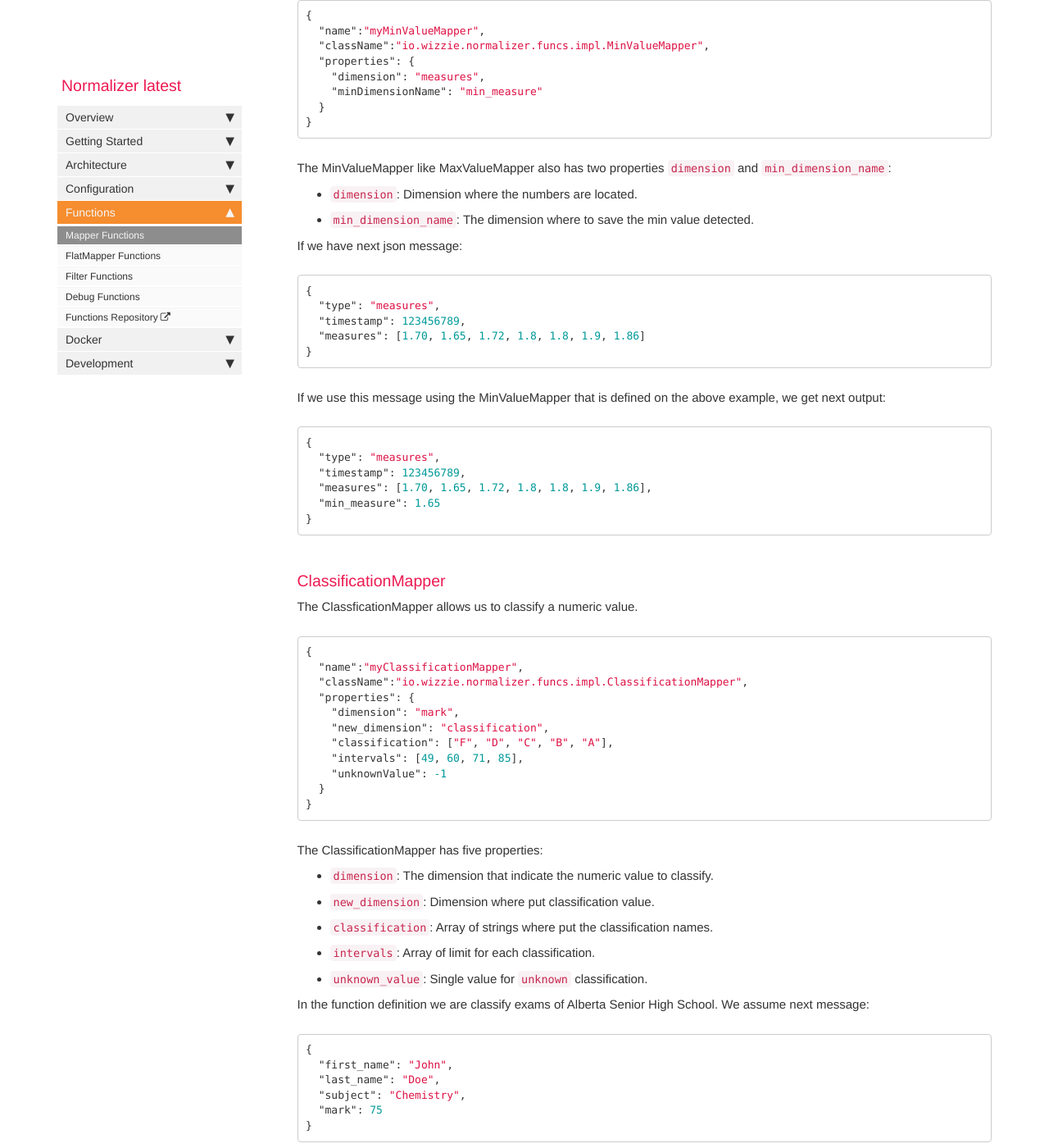
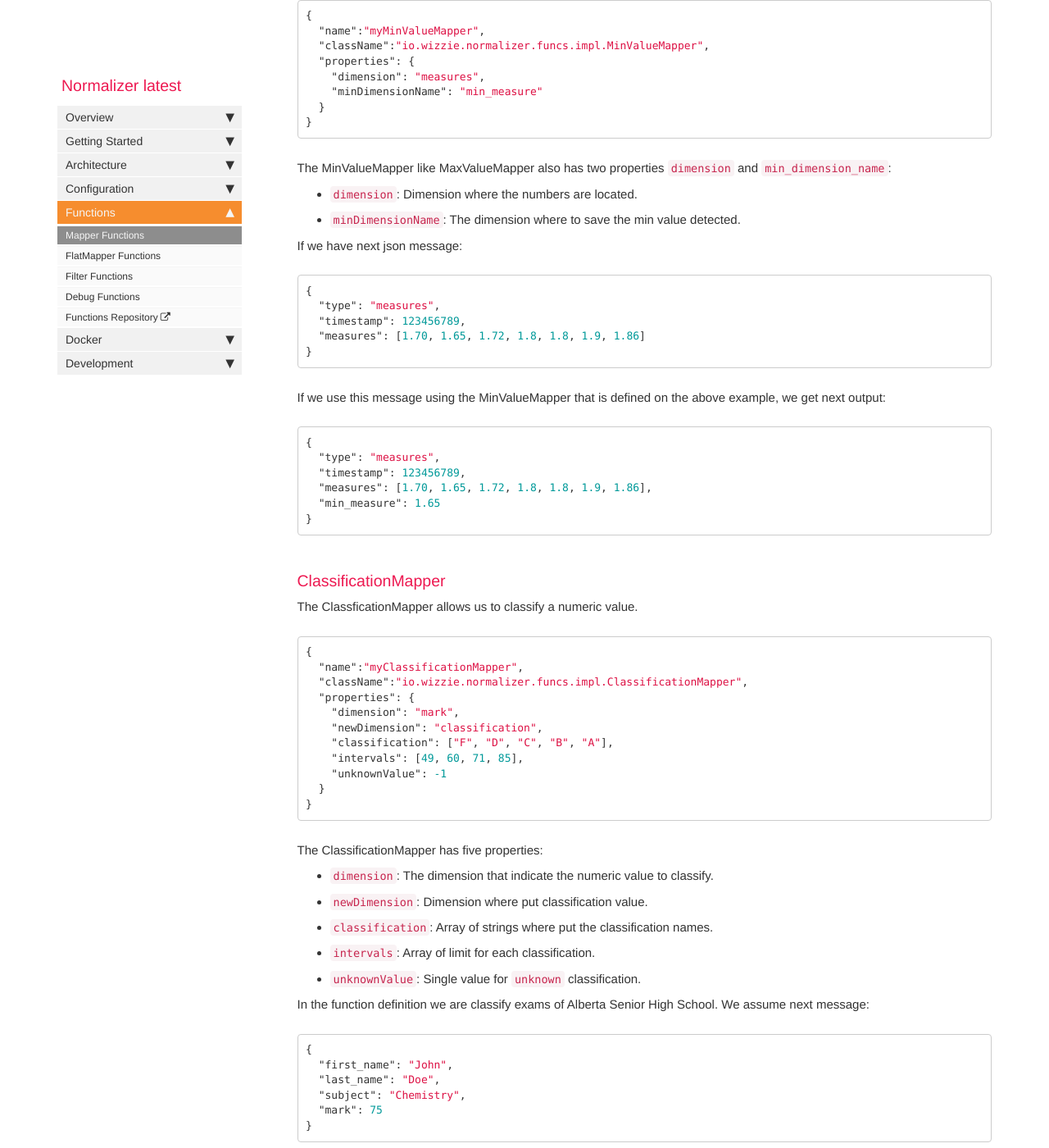
Before and after one commit to wizzie-io/wizzie-io.github.io, a Jekyll site: the page built from pages/normalizer/latest/functions/mapper_functions.md, in a window 1280 px wide and 1400 px high, scrolled down 6653 px. Shown: the whole window at 82% size. Built offline with Jekyll 4.4.1, drawn with Linux system fonts in a browser that asks for light colours; nearby versions of some CDN libraries; comment, search, counter and statistics services are not loaded; some of the changed text lies outside the part shown.

Commit message:
Change some properties to camelCase

```diff
--- a/pages/normalizer/latest/functions/mapper_functions.md
+++ b/pages/normalizer/latest/functions/mapper_functions.md
@@ -275,7 +275,7 @@ The MaxValueMapper is a function that allow us from an array of numbers which is
 The MaxValueMapper have two properties named `dimension` and `max_dimension_name`:
 
 * `dimension`: Dimension where the numbers are located.
-* `max_dimension_name`: The dimension where to save the max value detected.
+* `maxDimensionName`: The dimension where to save the max value detected.
 
 I we have next json message:
 
@@ -314,7 +314,7 @@ The MinValueMapper is like MaxValueMapper function, except that this function lo
 
 The MinValueMapper like MaxValueMapper also has two properties `dimension` and `min_dimension_name`:
 * `dimension`:  Dimension where the numbers are located.
-* `min_dimension_name`: The dimension where to save the min value detected.
+* `minDimensionName`: The dimension where to save the min value detected.
 
 If we have next json message:
 
@@ -347,7 +347,7 @@ The ClassficationMapper allows us to classify a numeric value.
   "className":"io.wizzie.normalizer.funcs.impl.ClassificationMapper",
   "properties": {
     "dimension": "mark",
-    "new_dimension": "classification",
+    "newDimension": "classification",
     "classification": ["F", "D", "C", "B", "A"],
     "intervals": [49, 60, 71, 85],
     "unknownValue": -1
@@ -358,10 +358,10 @@ The ClassficationMapper allows us to classify a numeric value.
 The ClassificationMapper has five properties:
 
 * `dimension`: The dimension that indicate the numeric value to classify.
-* `new_dimension`: Dimension where put classification value.
+* `newDimension`: Dimension where put classification value.
 * `classification`: Array of strings where put the classification names.
 * `intervals`: Array of limit for each classification.
-* `unknown_value`: Single value for `unknown` classification.
+* `unknownValue`: Single value for `unknown` classification.
 
 In the function definition we are classify exams of Alberta Senior High School. We assume next message:
 
@@ -407,7 +407,7 @@ This mapper has some properties:
 * `dimension`: The dimension field that you want to split.
 * `delimiter`:  The character that the mapper uses to split.
 * `fields`: The new fields to the splitter dimensions. This is a JSON Array.
-* `delete_dimension`: This is a boolean to indicate if you want to delete the original dimension. Default: false
+* `deleteDimension`: This is a boolean to indicate if you want to delete the original dimension. Default: false
 
 **Input**:
 
@@ -947,7 +947,7 @@ The ArrayDecompositionMapper has three properties:
 
  * `dimension`: The dimension that indicate the array that we want to map.
  * `dimensionToBuild`: The output dimension that the mapper generates using the dimension array.
- * `delete_dimension`: Option to delete the dimension or not.
+ * `deleteDimension`: Option to delete the dimension or not.
 
 If we have this json message:
 
@@ -1098,7 +1098,7 @@ The MapFlattenMapper is a function that allows us to transform `Map<String, Map<
   "name":"myMapFlattenMapper",
   "className":"io.wizzie.normalizer.funcs.impl.MapFlattenMapper",
   "properties": {
-    "key_dimension": "key_dim",
+    "keyDimension": "key_dim",
     "flatDimension": "data",
     "outputDimension": "array_data"
   }
@@ -1107,9 +1107,9 @@ The MapFlattenMapper is a function that allows us to transform `Map<String, Map<
 
 The MapFlattenMapper have 3 properties:
 
-* `flat_dimension`: The `Map<String, Map<String, Object>>` to transform.
-* `key_dimension`: The new key dimension name to store the key value.
-* `output_dimension`: The new output dimension to store the `Array<Map<String, Object>>`
+* `flatDimension`: The `Map<String, Map<String, Object>>` to transform.
+* `keyDimension`: The new key dimension name to store the key value.
+* `outputDimension`: The new output dimension to store the `Array<Map<String, Object>>`
 
 I we have next json message:
 
```
Also changed, not shown: other parts of pages/normalizer/latest/functions/mapper_functions.md (+2 -2 lines).
